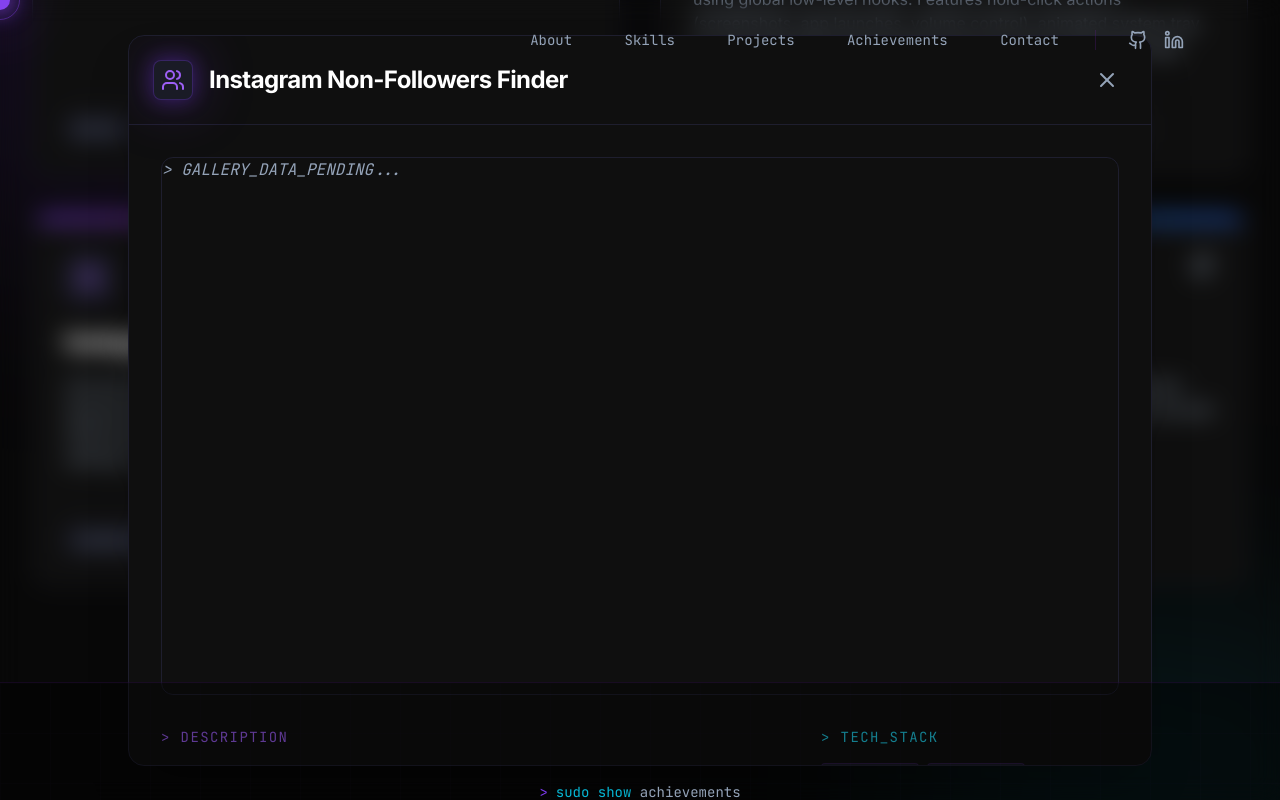
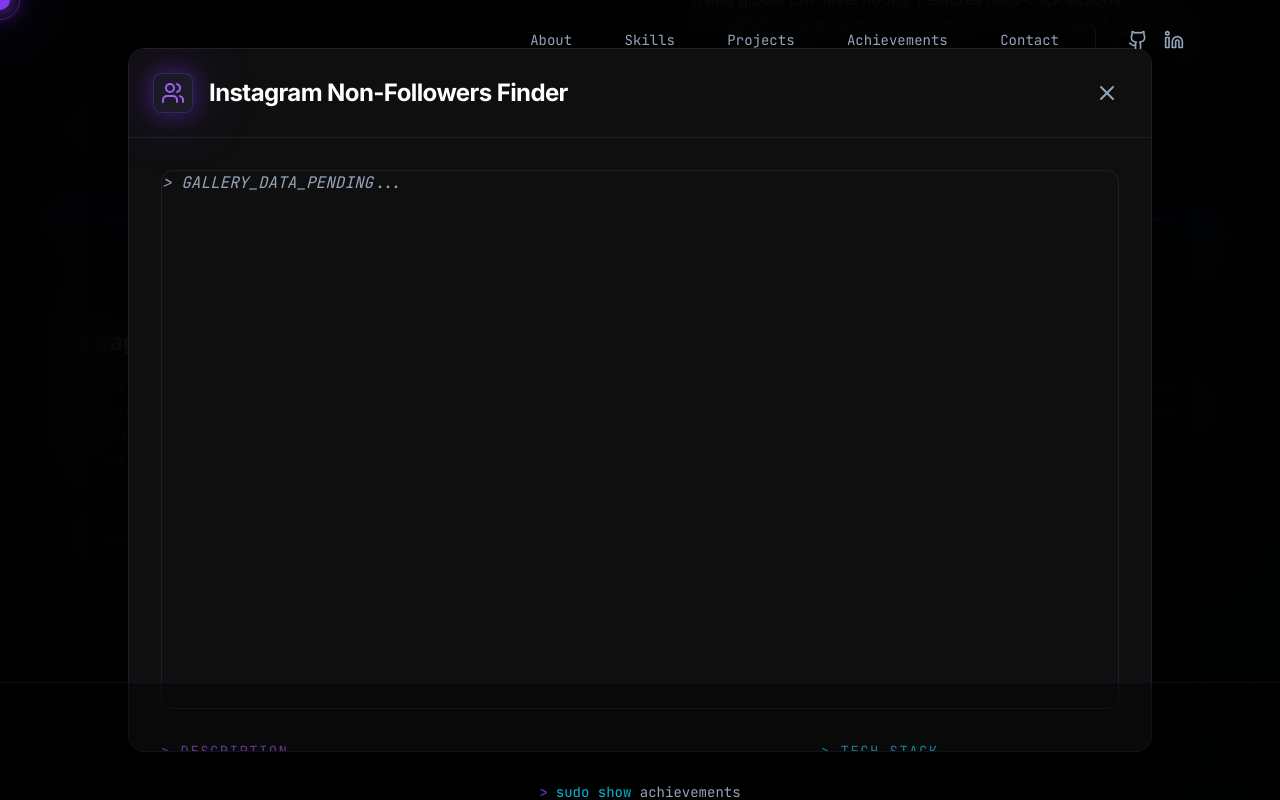
Before and after one commit to anvinbiju1-lab/Portfolio, a Next.js app: page / in a window 1280 px wide. Both pictures are taken after a click on the element 326 px from the left and 5087 px from the top of the page. Shown: the part 4687-5487 px from the top of the page. Built offline with nearby package versions, Linux system fonts and the light colour scheme.

Commit message:
Fix project modal z-index and scrolling

```diff
--- a/components/Projects.tsx
+++ b/components/Projects.tsx
@@ -122,22 +122,29 @@
     }, [])
 
     return (
+        <AnimatePresence>
             <motion.div
                 initial={{ opacity: 0 }}
                 animate={{ opacity: 1 }}
                 exit={{ opacity: 0 }}
-            className="fixed inset-0 z-[100] flex items-center justify-center p-4 md:p-8 bg-black/98 backdrop-blur-md"
+                className="fixed inset-0 z-[9999] p-4 sm:p-6 md:p-12 flex items-center justify-center pointer-events-auto"
+            >
+                {/* Backdrop */}
+                <div
+                    className="absolute inset-0 bg-black/90 backdrop-blur-xl"
                     onClick={onClose}
-        >
+                />
+
+                {/* Modal Container */}
                 <motion.div
-                initial={{ scale: 0.9, opacity: 0, y: 20 }}
+                    initial={{ scale: 0.95, opacity: 0, y: 20 }}
                     animate={{ scale: 1, opacity: 1, y: 0 }}
-                exit={{ scale: 0.9, opacity: 0, y: 20 }}
-                className="relative w-full max-w-5xl bg-[#0F0F0F] border border-[#1E1E2E] rounded-2xl overflow-hidden shadow-2xl flex flex-col"
+                    exit={{ scale: 0.95, opacity: 0, y: 20 }}
+                    className="relative w-full max-w-5xl max-h-full bg-[#0F0F0F] border border-[#1E1E2E] rounded-2xl shadow-2xl flex flex-col overflow-hidden z-10"
                     onClick={(e) => e.stopPropagation()}
                 >
-                {/* Header */}
-                <div className="p-4 md:p-6 border-b border-[#1E1E2E] flex items-center justify-between">
+                    {/* Header - Fixed at Top */}
+                    <div className="flex-none p-4 md:p-6 border-b border-[#1E1E2E] flex items-center justify-between bg-[#0F0F0F] z-20">
                         <div className="flex items-center gap-4">
                             <div className={`w-10 h-10 rounded-lg flex items-center justify-center bg-[#1A1B26] border ${project.theme === 'cyan' ? 'border-cyan/30 shadow-cyan-glow' : 'border-purple/30 shadow-purple-glow'}`}>
                                 {project.icon}
@@ -153,8 +160,8 @@
                         </button>
                     </div>
 
-                {/* Content */}
-                <div className="p-4 md:p-8 overflow-y-auto hidden-scrollbar max-h-[80vh]">
+                    {/* Content - Scrollable Region */}
+                    <div className="flex-1 overflow-y-auto hidden-scrollbar p-4 md:p-8 bg-[#0F0F0F]">
                         {project.images ? (
                             <div className="mb-8">
                                 <ImageCarousel images={project.images} isModal />
@@ -199,6 +206,7 @@
                     </div>
                 </motion.div>
             </motion.div>
+        </AnimatePresence>
     )
 }
 
```
Lines whose indentation alone changed are shown as unchanged.
